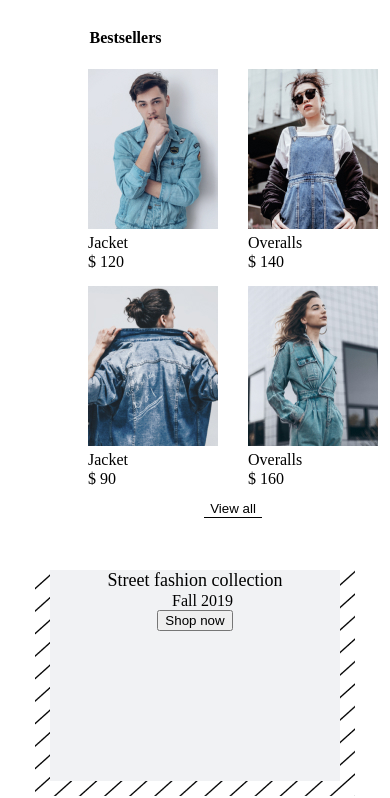
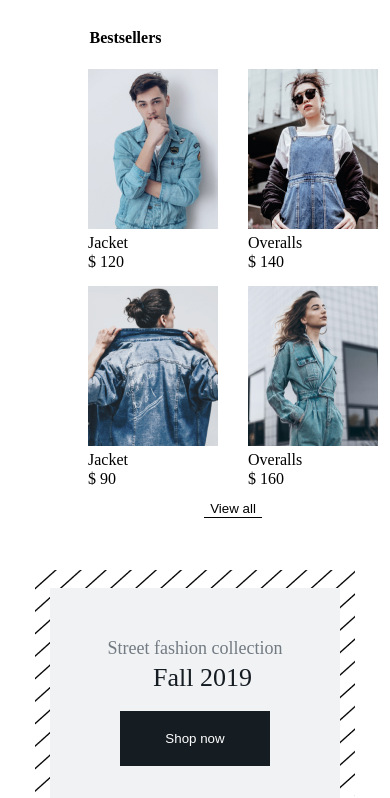
Before and after one commit to hellonasd/denim-app, a React (Create React App) app: page / in a window 390 px wide. Shown: the top 798 px of the page. Built offline with nearby package versions, Linux system fonts and the light colour scheme.

Commit message:
'promoalpha'

```diff
--- a/src/components/promo/Promo.jsx
+++ b/src/components/promo/Promo.jsx
@@ -9,12 +9,25 @@
     <div className={PromoStyle.promo__wrapper}>
       <div className={PromoStyle.promoBg}>
         <picture>
-          <source srcSet='../../img/new-collection-mobile.jpg' media='(max-width: 768px)'/>
-          <img className={PromoStyle.promo__img} src="../../img/new-collection-tablet.jpg" alt=""/>
+          <source
+            className={PromoStyle.promo__mobImg}
+            srcSet="../../img/new-collection-mobile.jpg"
+            media="(max-width: 768px)"
+          />
+          <img
+            className={PromoStyle.promo__img}
+            src="../../img/new-collection-tablet.jpg"
+            alt=""
+          />
         </picture>
-        <div className={PromoStyle.promo__title}>Street fashion collection</div>
-        <p className={PromoStyle.promo__subtitle}>Fall 2019</p>
-        <PromoBtn btnSubstring="Shop now" />
+        <div className={PromoStyle.promo__wrapper__title}>
+          <div className={PromoStyle.promo__title}>
+            Street fashion collection
+          </div>
+          <p className={PromoStyle.promo__subtitle}>Fall 2019</p>
+          <PromoBtn btnSubstring="Shop now" />
+        </div>
+        {/* <PromoBtn btnSubstring="Shop now" /> */}
       </div>
     </div>
   );
--- a/src/components/promo/Promo.module.css
+++ b/src/components/promo/Promo.module.css
@@ -7,8 +7,34 @@
 }
 
 @media (max-width: 768px) {
+  .promo__wrapper__title {
+    position: absolute;
+    top: 18px;
+    padding-top: 50px;
+    width: 290px;
+    height: 160px;
+    background-color: #f1f2f4;
+  }
+  .promo__title {
+    color: #727a82;
+    width: 218px;
+    height: 13px;
+    font-size: 18px;
+    line-height: 21px;
+    margin: 0 auto;
+    padding-bottom: 12px;
+  }
 
-  .promo__img{
+  .promo__subtitle {
+    margin: 0 auto;
+    color: #151c22;
+    font-size: 26px;
+    line-height: 30px;
+    width: 114px;
+    height: 18px;
+  }
+
+  .promo__img {
     margin: 0 auto;
     position: absolute;
     top: 230px;
@@ -20,14 +46,14 @@
     margin: 0 auto;
     width: 290px;
     height: 211px;
-    background-color: #f1f2f4;
+    /* background-color: #f1f2f4; */
   }
   .promo__wrapper {
     position: relative;
     margin-top: 67px;
     width: 320px;
     height: 226px;
-    background-image: url('../promo/backgroundline.png');
+    background-image: url("../promo/backgroundline.png");
   }
   .promo__title {
     font-size: 18px;
--- a/src/components/promoBtn/PromoBtn.module.css
+++ b/src/components/promoBtn/PromoBtn.module.css
@@ -0,0 +1,14 @@
+
+
+
+
+
+@media(max-width: 768px){
+  .btn{
+    margin-top: 30px;
+    padding: 20px 45px;
+    border: none;
+    background-color: #151C22;
+    color: white;
+  }
+}
```
